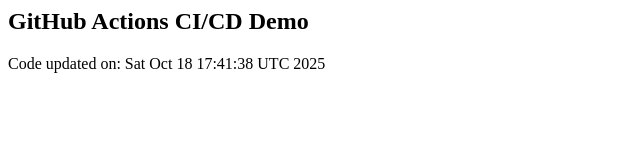
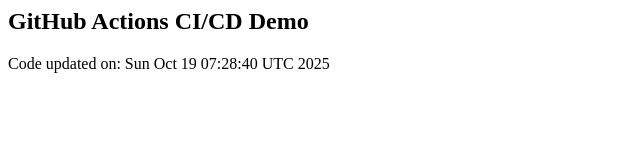
Before and after one commit to MohammadjavadSalehi/github-action, a plain HTML site: page index.html in a window 1280 px wide. Shown: the full height of the page, 0-640 px from the left. Drawn offline with Linux system fonts and the light colour scheme.

Commit message:
deploy: b018b216e43bf5e719a00fdee8a4504a3749f6d7

```diff
--- a/index.html
+++ b/index.html
@@ -1 +1 @@
-<html><body><h2>GitHub Actions CI/CD Demo</h2><p>Code updated on: Sat Oct 18 17:41:38 UTC 2025</p></body></html>
+<html><body><h2>GitHub Actions CI/CD Demo</h2><p>Code updated on: Sun Oct 19 07:28:40 UTC 2025</p></body></html>
```
